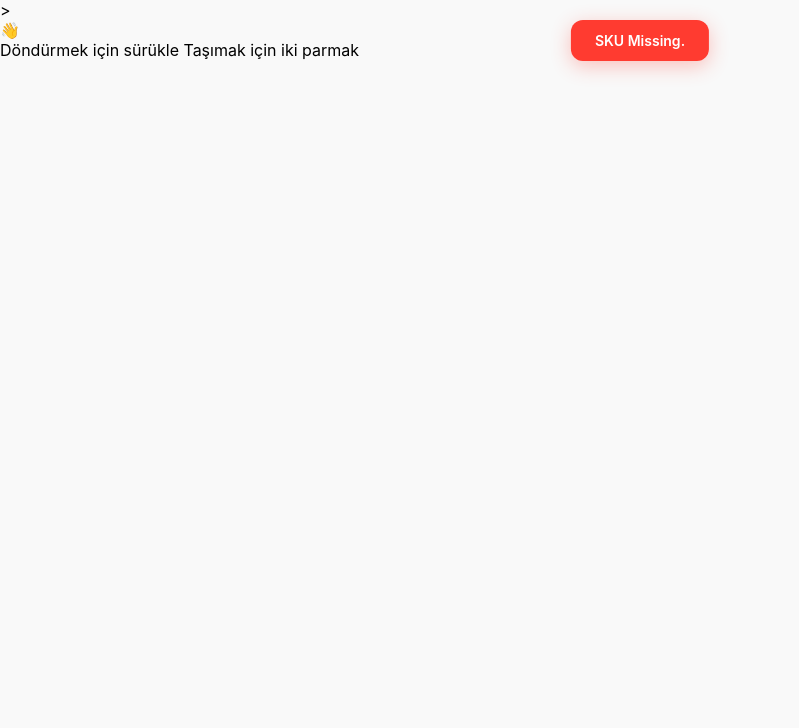
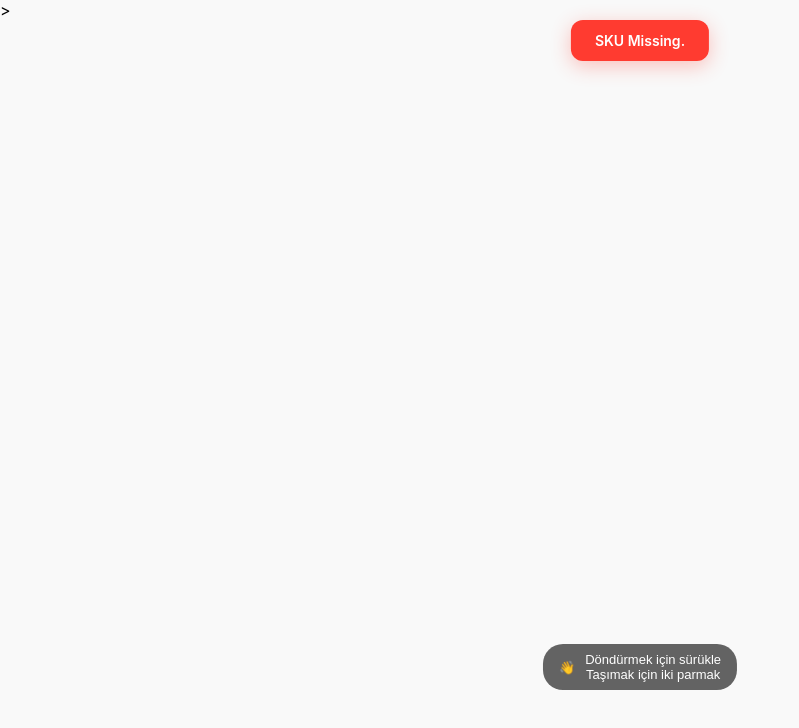
Before and after one commit to magensystems/kuzeylife, a website: page index.html in a window 1280 px wide. Shown: the whole page, without its empty margins (0-799 px from the left). Drawn offline with Linux system fonts and the light colour scheme; some packages are replaced by stand-ins of ours; a script that the page names is missing.

Commit message:
Update styles.css

```diff
--- a/styles.css
+++ b/styles.css
@@ -139,3 +139,51 @@ model-viewer {
     transform: translateX(-50%);
     position: absolute; /* Model-viewer bunu genelde override eder ama garanti olsun */
 }
+
+/* Kapsayıcı, referans noktası olacak */
+.viewer-container {
+    position: relative;
+    width: 100%;
+    height: 100vh; /* Veya senin sahne yüksekliğin neyse */
+}
+
+/* Model Viewer sahneyi kaplasın */
+model-viewer {
+    width: 100%;
+    height: 100%;
+}
+
+/* Bilgi Kutusu */
+#interaction-hint {
+    position: absolute; /* Kapsayıcıya göre konumlan */
+
+    /* Butonun (60px) güvenli bir mesafe üzerine: */
+    bottom: 110px;
+
+    left: 50%;
+    transform: translateX(-50%);
+
+    /* Z-Index: Modelin ve her şeyin üstünde kalması için yüksek ver */
+    z-index: 100;
+
+    display: flex;
+    align-items: center;
+    gap: 10px;
+
+    background-color: rgba(0, 0, 0, 0.6);
+    padding: 8px 16px;
+    border-radius: 20px;
+    color: #fff;
+    font-family: sans-serif;
+    font-size: 13px;
+    text-align: center;
+    white-space: nowrap;
+
+    /* ASLA UNUTMA: Tıklamalar içinden geçsin */
+    pointer-events: none;
+}
+
+.hint-text span {
+    display: block;
+    font-weight: 500;
+}
```
